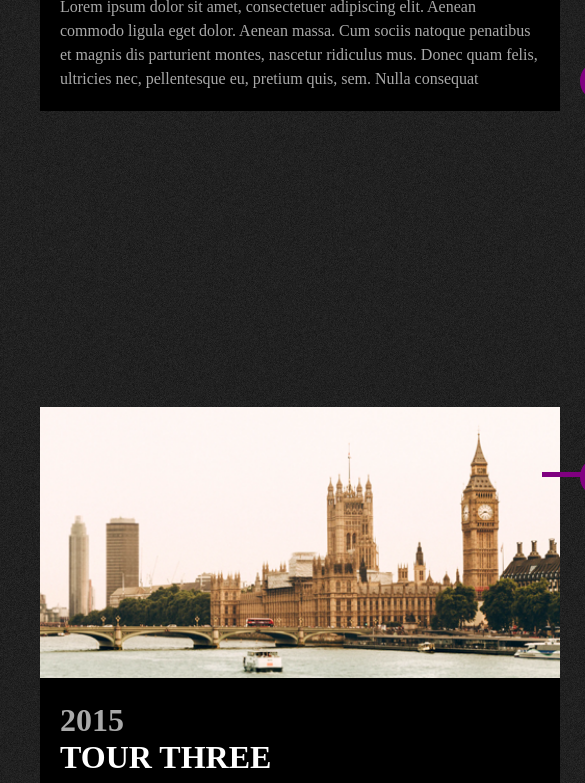
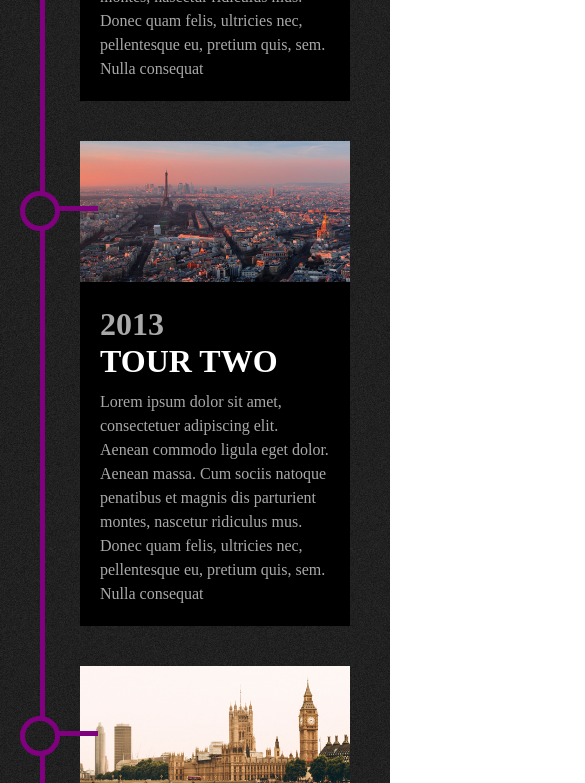
Before and after one commit to qhrgldi1/HTML-CSS, a plain HTML site: page htmlcss-s02e01/index_practice.html in a window 390 px wide. Shown: the part 484-1267 px from the top of the page, 585 px wide, since content can reach past the window. Drawn offline with Linux system fonts and the light colour scheme.

Commit message:
Add files via upload

```diff
--- a/htmlcss-s02e01/style_practice.css
+++ b/htmlcss-s02e01/style_practice.css
@@ -13,7 +13,7 @@ body {
 }
 
 .wrapper {
-    width: 1200px;
+    max-width: 1200px;
     margin: 50px auto;
 }
 
@@ -108,3 +108,21 @@ body {
 .tour-contents p {
     color: darkgray;
 }
+
+@media ( max-width:720px) {
+    .timeline-item:nth-child(even),
+    .timeline-item {
+        width: auto;
+        margin: 0 0 40px 40px;
+    }
+
+    .timeline::before {
+        left: 40px;
+        transform: none;
+    }
+
+    .timeline-item::after,
+    .timeline-item::before {
+        left : 0;
+    }
+}
```
